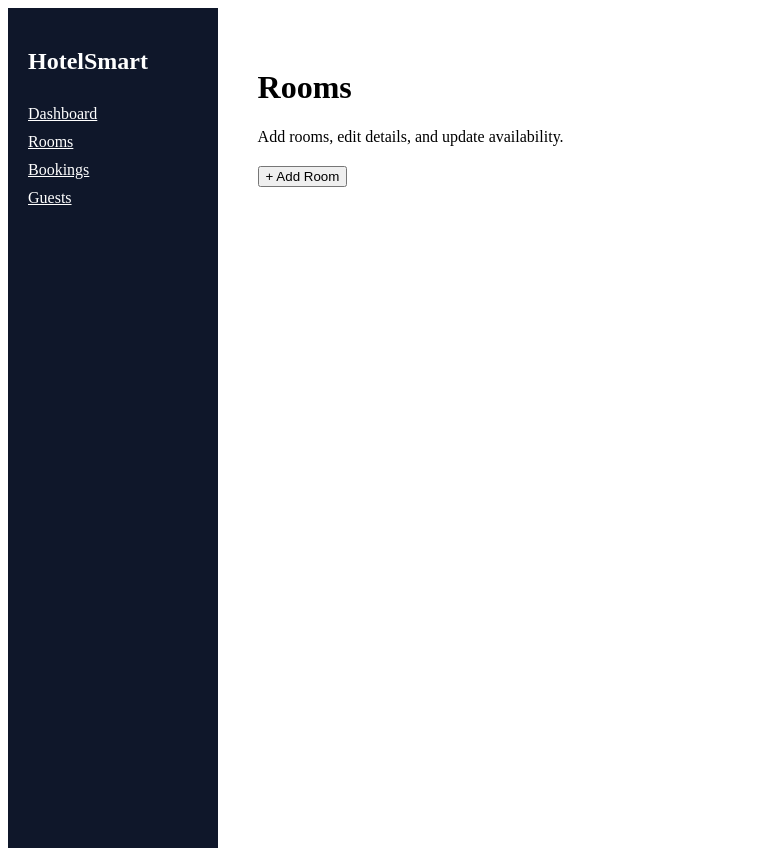
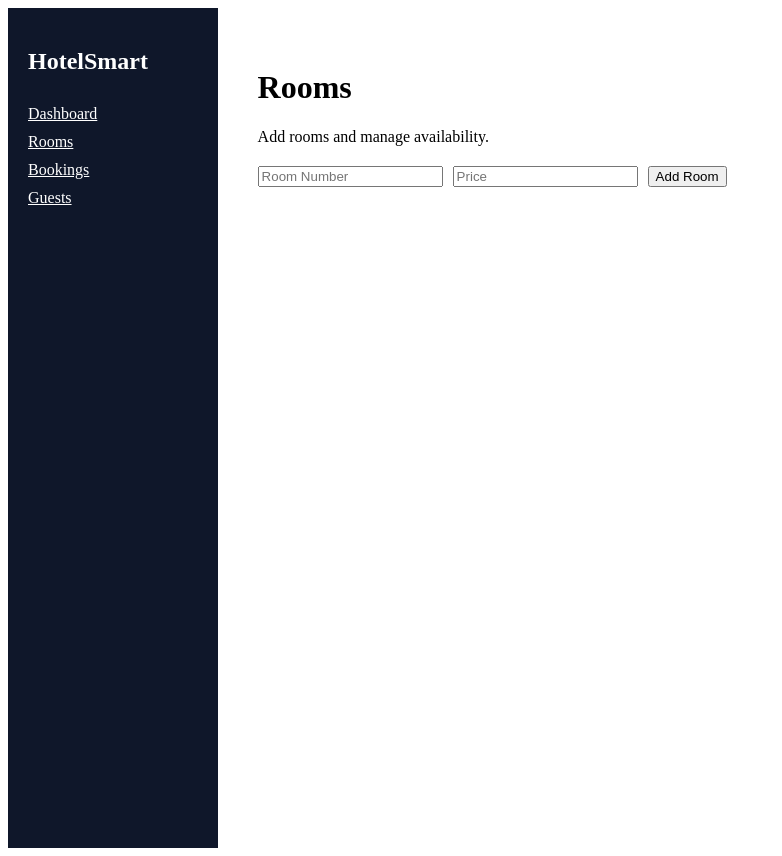
Before and after one commit to dinithiuththara/hotelsmart-management-system, a React (Create React App) app: page /rooms in a window 1280 px wide. Shown: the whole page, without its empty margins (0-782 px from the left). Built offline with nearby package versions, Linux system fonts and the light colour scheme; sample sign-in values are in the browser's storage.

Commit message:
feat: implement basic room management (add/delete + localStorage)

```diff
--- a/src/pages/Rooms.jsx
+++ b/src/pages/Rooms.jsx
@@ -1,18 +1,106 @@
+import { useEffect, useState } from "react";
 import Sidebar from "../components/layout/Sidebar";
 
+const STORAGE_KEY = "hotel_rooms";
+
 export default function Rooms() {
+  const [rooms, setRooms] = useState([]);
+  const [roomNumber, setRoomNumber] = useState("");
+  const [price, setPrice] = useState("");
+
+  // load rooms
+  useEffect(() => {
+    const saved = localStorage.getItem(STORAGE_KEY);
+    if (saved) {
+      setRooms(JSON.parse(saved));
+    }
+  }, []);
+
+  // save rooms
+  function saveRooms(updated) {
+    setRooms(updated);
+    localStorage.setItem(STORAGE_KEY, JSON.stringify(updated));
+  }
+
+  function addRoom() {
+    if (!roomNumber || !price) {
+      alert("Enter room number and price");
+      return;
+    }
+
+    const newRoom = {
+      id: Date.now(),
+      number: roomNumber,
+      price: price,
+      status: "Available",
+    };
+
+    const updated = [...rooms, newRoom];
+    saveRooms(updated);
+
+    setRoomNumber("");
+    setPrice("");
+  }
+
+  function deleteRoom(id) {
+    if (!window.confirm("Delete this room?")) return;
+
+    const updated = rooms.filter((room) => room.id !== id);
+    saveRooms(updated);
+  }
+
   return (
     <div style={{ display: "flex" }}>
       <Sidebar />
 
       <div style={{ padding: "40px", width: "100%" }}>
         <h1>Rooms</h1>
-        <p>Add rooms, edit details, and update availability.</p>
+        <p>Add rooms and manage availability.</p>
 
+        {/* Add Room */}
         <div style={{ marginTop: "20px" }}>
-          <button>+ Add Room</button>
+          <input
+            placeholder="Room Number"
+            value={roomNumber}
+            onChange={(e) => setRoomNumber(e.target.value)}
+            style={{ marginRight: "10px" }}
+          />
+
+          <input
+            placeholder="Price"
+            value={price}
+            onChange={(e) => setPrice(e.target.value)}
+            style={{ marginRight: "10px" }}
+          />
+
+          <button onClick={addRoom}>Add Room</button>
         </div>
 
+        {/* Room List */}
+        <div style={{ marginTop: "30px" }}>
+          {rooms.map((room) => (
+            <div
+              key={room.id}
+              style={{
+                border: "1px solid #ccc",
+                padding: "15px",
+                marginBottom: "10px",
+                borderRadius: "8px",
+              }}
+            >
+              <h3>Room {room.number}</h3>
+              <p>Price: LKR {room.price}</p>
+              <p>Status: {room.status}</p>
+
+              <button
+                onClick={() => deleteRoom(room.id)}
+                style={{ background: "red", color: "white" }}
+              >
+                Delete
+              </button>
+            </div>
+          ))}
+        </div>
       </div>
     </div>
   );
```
